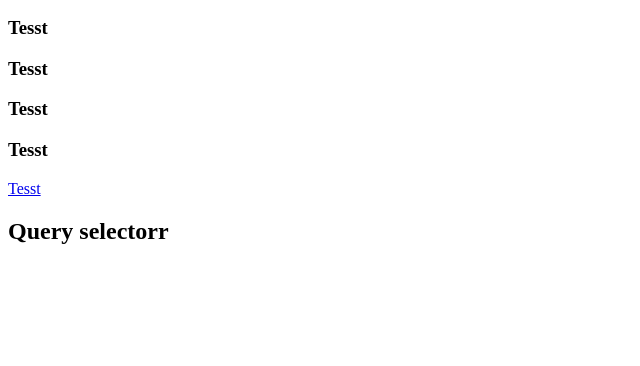
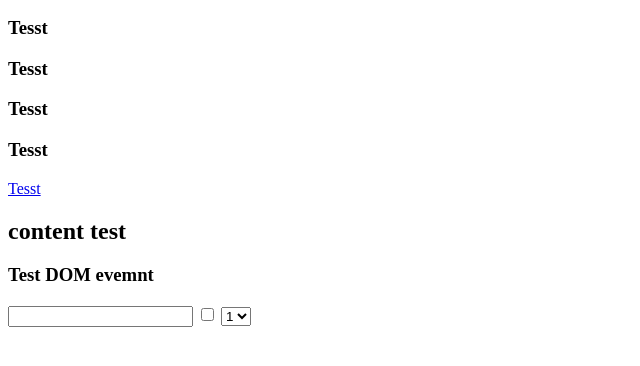
Before and after one commit to thanhkma1996/JS21, a plain HTML site: page htmldom/index.html in a window 1280 px wide. Shown: the part 110-476 px from the top of the page, without its empty margins (0-640 px from the left). Drawn offline with nearby package versions, Linux system fonts and the light colour scheme.

Commit message:
4/3 DOM event

```diff
--- a/htmldom/index.html
+++ b/htmldom/index.html
@@ -20,6 +20,19 @@
         <div class="box">
             <h2 class="content">Query selectorr</h2>
         </div>
+
+        <h3 onclick="console.log(this)">Test DOM evemnt</h3>
+
+        <div class="box-content">
+            <input type="text">
+            <input type="checkbox">
+
+            <select>
+                <option value="tests-1">1</option>
+                <option value="tests2">2</option>
+                <option value="tests3">3</option>
+            </select>
+        </div>
 </body>
 <script src="main.js"></script>
 
--- a/htmldom/main.js
+++ b/htmldom/main.js
@@ -33,3 +33,39 @@ headingElemment.setAttribute('class','testabc');
 
 console.log(headingElemment.innerText);
 console.log(headingElemment.textContent);
+
+// InnerHTML propertype
+var boxHTML = document.querySelector('.box');
+boxHTML.innerHTML = '<h2> content test <h2>'; // khác voi innerText chỉ insert duoc text vao content
+// innerHTML insert duoc ca HTML
+
+console.log(document.querySelector('.box h2').innerText);
+
+// DOM event
+// 1 inpyt / select
+// 2 keyup / down
+
+// sự kiện onchange dùng để kiểm tra điều kiện khi value trong input thay đổi\
+
+var inputelement = document.querySelector('input[type="text"]');
+
+inputelement.onchange = function(e) { // oninput
+    console.log(e.target.value);
+}
+
+// checked
+var inputelements = document.querySelector('input[type="checkbox"]');
+
+inputelements.onchange = function(e) { // oninput
+   var tesst = e.target.checked;
+   console.log(tesst);
+}
+
+// select
+
+var inputelements = document.querySelector('select');
+
+inputelements.onchange = function(e) { // oninput
+   var tesst = e.target.value;
+   console.log(tesst);
+}
```
